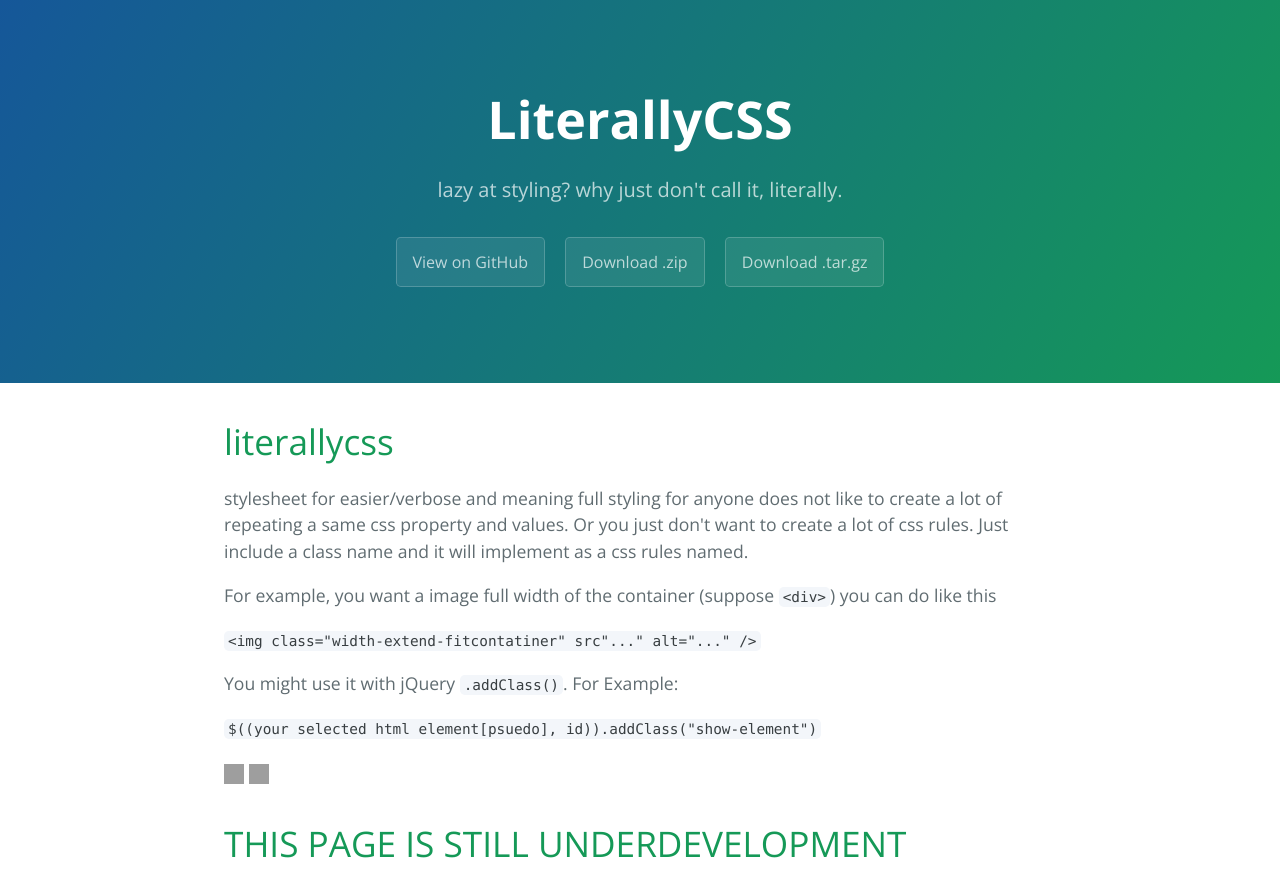
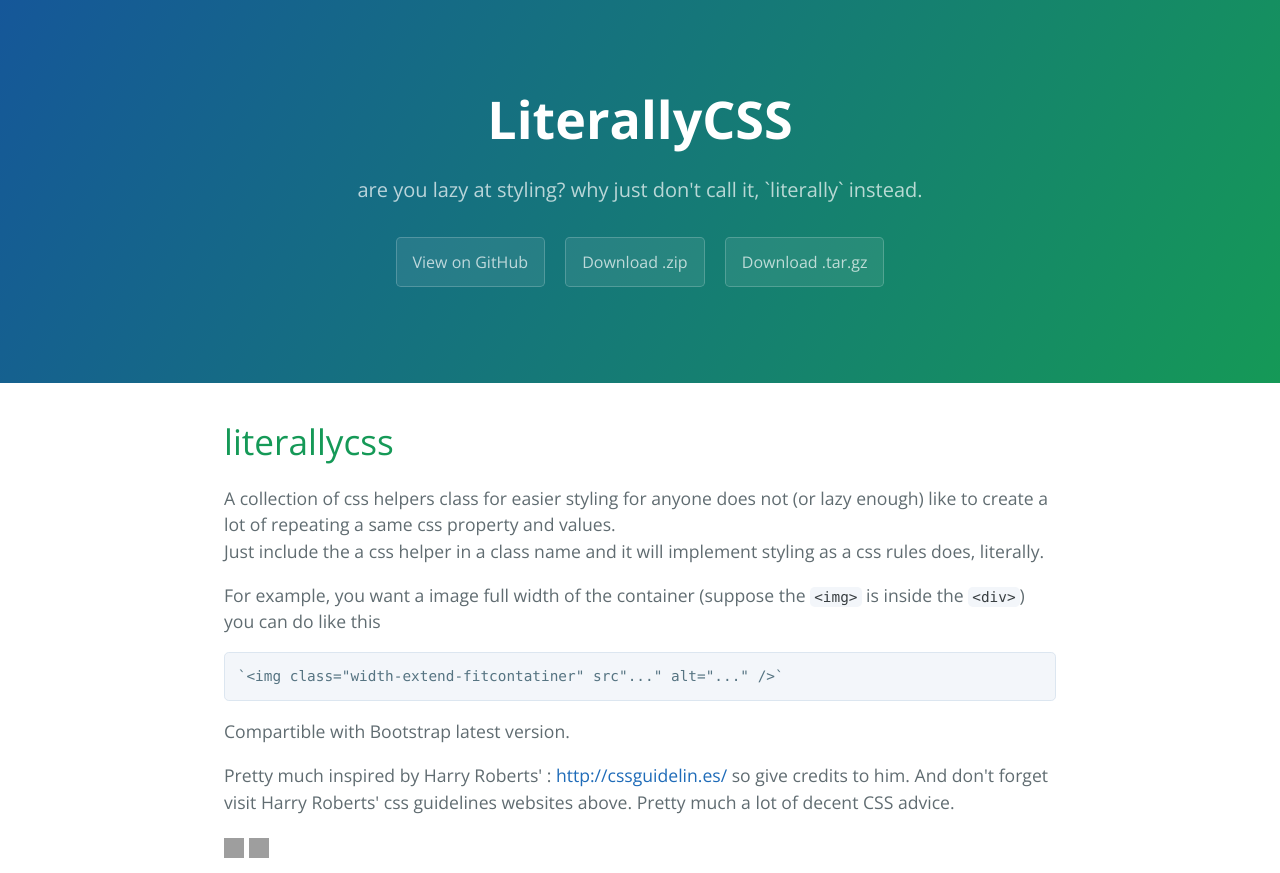
Before and after one commit to sancowinx/literallycss, a plain HTML site: page index.html in a window 1280 px wide. Shown: the top 873 px of the page. Drawn offline with nearby package versions, Linux system fonts and the light colour scheme; grey boxes are pictures that could not be loaded.

Commit message:
Create gh-pages branch via GitHub

```diff
--- a/index.html
+++ b/index.html
@@ -12,7 +12,7 @@
   <body>
     <section class="page-header">
       <h1 class="project-name">LiterallyCSS</h1>
-      <h2 class="project-tagline">lazy at styling? why just don&#39;t call it, literally.</h2>
+      <h2 class="project-tagline">are you lazy at styling? why just don&#39;t call it, `literally` instead.</h2>
       <a href="https://github.com/sancowinx/literallycss" class="btn">View on GitHub</a>
       <a href="https://github.com/sancowinx/literallycss/zipball/master" class="btn">Download .zip</a>
       <a href="https://github.com/sancowinx/literallycss/tarball/master" class="btn">Download .tar.gz</a>
@@ -22,20 +22,19 @@
       <h1>
 <a id="literallycss" class="anchor" href="#literallycss" aria-hidden="true"><span class="octicon octicon-link"></span></a>literallycss</h1>
 
-<p>stylesheet for easier/verbose and meaning full styling for anyone does not like to create a lot of repeating a same css property and values. Or you just don't want to create a lot of css rules. Just include a class name and it will implement as a css rules named. </p>
+<p>A collection of css helpers class for easier styling for anyone does not (or lazy enough) like to create a lot of repeating a same css property and values.<br>
+Just include the a css helper in a class name and it will implement styling as a css rules does, literally. </p>
 
-<p>For example, you want a image full width of the container (suppose <code>&lt;div&gt;</code>) you can do like this</p>
+<p>For example, you want a image full width of the container (suppose the <code>&lt;img&gt;</code> is inside the <code>&lt;div&gt;</code>) you can do like this</p>
 
-<p><code>&lt;img class="width-extend-fitcontatiner" src"..." alt="..." /&gt;</code></p>
+<pre><code>`&lt;img class="width-extend-fitcontatiner" src"..." alt="..." /&gt;`
+</code></pre>
 
-<p>You might use it with jQuery <code>.addClass()</code>. For Example:</p>
+<p>Compartible with Bootstrap latest version.</p>
 
-<p><code>$((your selected html element[psuedo], id)).addClass("show-element")</code></p>
+<p>Pretty much inspired by Harry Roberts' : <a href="http://cssguidelin.es/">http://cssguidelin.es/</a> so give credits to him. And don't forget visit Harry Roberts' css guidelines websites above. Pretty much a lot of decent CSS advice.</p>
 
 <p><img class="emoji" title=":feelsgood:" alt=":feelsgood:" src="https://assets-cdn.github.com/images/icons/emoji/feelsgood.png" height="20" width="20" align="absmiddle"> <img class="emoji" title=":+1:" alt=":+1:" src="https://assets-cdn.github.com/images/icons/emoji/unicode/1f44d.png" height="20" width="20" align="absmiddle"></p>
-
-<h1>
-<a id="this-page-is-still-underdevelopment" class="anchor" href="#this-page-is-still-underdevelopment" aria-hidden="true"><span class="octicon octicon-link"></span></a>THIS PAGE IS STILL UNDERDEVELOPMENT</h1>
 
       <footer class="site-footer">
         <span class="site-footer-owner"><a href="https://github.com/sancowinx/literallycss">LiterallyCSS</a> is maintained by <a href="https://github.com/sancowinx">sancowinx</a>.</span>
@@ -45,6 +44,16 @@
 
     </section>
 
+            <script type="text/javascript">
+            var gaJsHost = (("https:" == document.location.protocol) ? "https://ssl." : "http://www.");
+            document.write(unescape("%3Cscript src='" + gaJsHost + "google-analytics.com/ga.js' type='text/javascript'%3E%3C/script%3E"));
+          </script>
+          <script type="text/javascript">
+            try {
+              var pageTracker = _gat._getTracker("UA-61221399-3");
+            pageTracker._trackPageview();
+            } catch(err) {}
+          </script>
 
   </body>
 </html>
--- a/params.json
+++ b/params.json
@@ -1 +1 @@
-{"name":"LiterallyCSS","tagline":"lazy at styling? why just don't call it, literally.","body":"# literallycss\r\nstylesheet for easier/verbose and meaning full styling for anyone does not like to create a lot of repeating a same css property and values. Or you just don't want to create a lot of css rules. Just include a class name and it will implement as a css rules named. \r\n\t\r\nFor example, you want a image full width of the container (suppose `<div>`) you can do like this\r\n\t\r\n`<img class=\"width-extend-fitcontatiner\" src\"...\" alt=\"...\" />`\r\n\r\n\r\nYou might use it with jQuery `.addClass()`. For Example:\r\n\r\n`$((your selected html element[psuedo], id)).addClass(\"show-element\")`\r\n\r\n:feelsgood: :+1:\r\n\r\n# THIS PAGE IS STILL UNDERDEVELOPMENT","google":"","note":"Don't delete this file! It's used internally to help with page regeneration."}
+{"name":"LiterallyCSS","tagline":"are you lazy at styling? why just don't call it, `literally` instead.","body":"# literallycss\r\nA collection of css helpers class for easier styling for anyone does not (or lazy enough) like to create a lot of repeating a same css property and values.  \r\nJust include the a css helper in a class name and it will implement styling as a css rules does, literally. \r\n\t\r\nFor example, you want a image full width of the container (suppose the `<img>` is inside the `<div>`) you can do like this\r\n\t\r\n\t`<img class=\"width-extend-fitcontatiner\" src\"...\" alt=\"...\" />`\r\n\t\r\nCompartible with Bootstrap latest version.\r\n\t\r\nPretty much inspired by Harry Roberts' : http://cssguidelin.es/ so give credits to him. And don't forget visit Harry Roberts' css guidelines websites above. Pretty much a lot of decent CSS advice.\r\n\r\n:feelsgood: :+1:\r\n","google":"UA-61221399-3","note":"Don't delete this file! It's used internally to help with page regeneration."}
```
